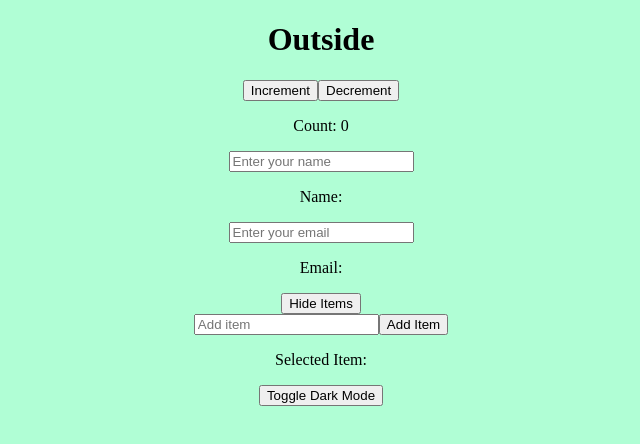
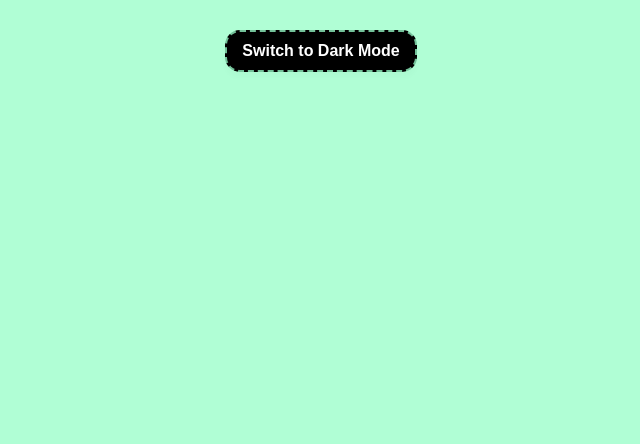
Before and after one commit to pagevamp/react-sandbox, a React (Vite) app: page / in a window 1280 px wide. Shown: the top 444 px of the page, without its empty margins (319-959 px from the left). Built offline with nearby package versions, Linux system fonts and the light colour scheme.

Commit message:
Feat(Toggle-Dark) : Add toggle button to toggle themes

```diff
--- a/src/App.css
+++ b/src/App.css
@@ -7,3 +7,8 @@ body {
   padding: 0;
   text-align: center;
 }
+
+body.dark {
+  background-color: #042e18c2;
+  color: white;
+}
--- a/src/App.tsx
+++ b/src/App.tsx
@@ -1,4 +1,3 @@
-import React from "react";
 import {Route, BrowserRouter as Router, Routes} from "react-router-dom";
 import HomePage from "./pages/HomePage";
 
--- a/src/components/Button/Button.tsx
+++ b/src/components/Button/Button.tsx
@@ -3,7 +3,7 @@ import React from "react"
 interface ButtonInterface {
   content: string
   className?: string
-  onClick: React.MouseEventHandler<HTMLButtonElement>
+  onClick?: React.MouseEventHandler<HTMLButtonElement>
 }
 
 const Button = ({ content, className, onClick }: ButtonInterface) => {
--- a/src/features/ThemeToggle/ThemeToggle.tsx
+++ b/src/features/ThemeToggle/ThemeToggle.tsx
@@ -1,7 +1,19 @@
-import React from "react"
+import Button from "../../components/Button/Button"
+import styles from "./style.module.css"
 
-const ThemeToggle = () => {
-  return <div>ThemeToggle</div>
+interface ThemeToggleProps {
+  isDarkMode: boolean
+  toggleDarkMode: () => void
+}
+
+const ThemeToggle = ({ isDarkMode, toggleDarkMode }: ThemeToggleProps) => {
+  return (
+    <Button
+      className={styles.switch}
+      content={isDarkMode ? "Switch to Light Mode" : "Switch to Dark Mode"}
+      onClick={toggleDarkMode}
+    />
+  )
 }
 
 export default ThemeToggle
--- /dev/null
+++ b/src/features/ThemeToggle/style.module.css
@@ -0,0 +1,12 @@
+.switch {
+  border: 2px dashed #98fec9c2;
+  border-radius: 15px;
+  font-size: 1rem;
+  font-weight: 600;
+  background-color: black;
+  color: white;
+  margin: 10px 20px;
+  padding: 10px 15px;
+  box-shadow: 0px 5.5px 6.5px 0px #06060605;
+  transition: all 0.25s ease;
+}
--- a/src/hooks/useDarkMode.ts
+++ b/src/hooks/useDarkMode.ts
@@ -1 +1,15 @@
-export default function useDarkMode() {}
+import { useCallback, useEffect, useState } from "react"
+
+export default function useDarkMode() {
+  const [isDarkMode, setIsDarkMode] = useState(false)
+
+  useEffect(() => {
+    document.body.classList.toggle("dark", isDarkMode)
+  }, [isDarkMode])
+
+  const toggleDarkMode = useCallback(() => {
+    setIsDarkMode((prev) => !prev)
+  }, [])
+
+  return { isDarkMode, toggleDarkMode }
+}
--- a/src/hooks/useGreet.ts
+++ /dev/null
@@ -1 +0,0 @@
-export default function useGreet() {}
--- a/src/hooks/useItems.ts
+++ /dev/null
@@ -1 +0,0 @@
-export default function useItems() {}
--- a/src/pages/HomePage.tsx
+++ b/src/pages/HomePage.tsx
@@ -1,130 +1,13 @@
-import React from "react"
-import { useEffect, useRef, useState } from "react"
+import ThemeToggle from "../features/ThemeToggle/ThemeToggle"
+import useDarkMode from "../hooks/useDarkMode"
 
 const HomePage = () => {
-  const [count, setCount] = useState(0)
-  const [isDarkMode, setIsDarkMode] = useState(false)
-  const [name, setName] = useState("")
-  const [email, setEmail] = useState("")
-  const [isVisible, setIsVisible] = useState(true)
-  const [items, setItems] = useState<string[]>([])
-  const [selectedItem, setSelectedItem] = useState<string | null>(null)
-
-  const inputRef = useRef<HTMLInputElement>(null)
-
-  useEffect(() => {
-    const storedCount = localStorage.getItem("count")
-    if (storedCount) {
-      setCount(parseInt(storedCount))
-    }
-  }, [])
-
-  useEffect(() => {
-    localStorage.setItem("count", count.toString())
-  }, [count])
-
-  useEffect(() => {
-    document.title = `Hello ${name}`
-  }, [name])
-
-  useEffect(() => {
-    if (selectedItem) {
-      console.log(selectedItem)
-    }
-  }, [selectedItem])
-
-  useEffect(() => {
-    document.body.classList.toggle("dark", isDarkMode)
-  }, [isDarkMode])
-
-  const increment = () => {
-    setCount(count + 1)
-  }
-
-  const decrement = () => {
-    setCount(count - 1)
-  }
-
-  const handleNameChange = (e: React.ChangeEvent<HTMLInputElement>) => {
-    setName(e.target.value)
-  }
-
-  const handleEmailChange = (e: React.ChangeEvent<HTMLInputElement>) => {
-    setEmail(e.target.value)
-  }
-
-  const toggleVisibility = () => {
-    setIsVisible(!isVisible)
-  }
-
-  function addItem() {
-    if (inputRef.current && inputRef.current.value) {
-      setItems([...items, inputRef.current.value])
-      inputRef.current.value = ""
-    }
-  }
-
-  async function handleSubmit() {
-    // Do something with data...
-  }
+  const { isDarkMode, toggleDarkMode } = useDarkMode()
 
   return (
-    <div>
-      <h1 className="text-2xl font-bold">Outside</h1>
-      <div>
-        <button onClick={increment}>Increment</button>
-        <button onClick={decrement}>Decrement</button>
-        <p>Count: {count}</p>
-      </div>
-      <form onSubmit={handleSubmit}>
-        <div>
-          <input
-            type="text"
-            value={name}
-            onChange={handleNameChange}
-            placeholder="Enter your name"
-          />
-          <p>Name: {name}</p>
-        </div>
-        <div>
-          <input
-            type="email"
-            value={email}
-            onChange={handleEmailChange}
-            placeholder="Enter your email"
-          />
-          <p>Email: {email}</p>
-        </div>
-        <div>
-          <div>
-            <button onClick={toggleVisibility}>
-              {isVisible ? "Hide" : "Show"} Items
-            </button>
-            {isVisible && (
-              <div>
-                <input type="text" ref={inputRef} placeholder="Add item" />
-                <button onClick={addItem}>Add Item</button>
-                <ul>
-                  {items.map((item, index) => (
-                    <li key={index} onClick={() => setSelectedItem(item)}>
-                      {item}
-                    </li>
-                  ))}
-                </ul>
-              </div>
-            )}
-          </div>
-          <div>
-            <p>Selected Item: {selectedItem}</p>
-          </div>
-        </div>
-      </form>
-      <div>
-        <button onClick={() => setIsDarkMode(!isDarkMode)}>
-          Toggle Dark Mode
-        </button>
-      </div>
-    </div>
+    <>
+      <ThemeToggle isDarkMode={isDarkMode} toggleDarkMode={toggleDarkMode} />
+    </>
   )
 }
 
```
